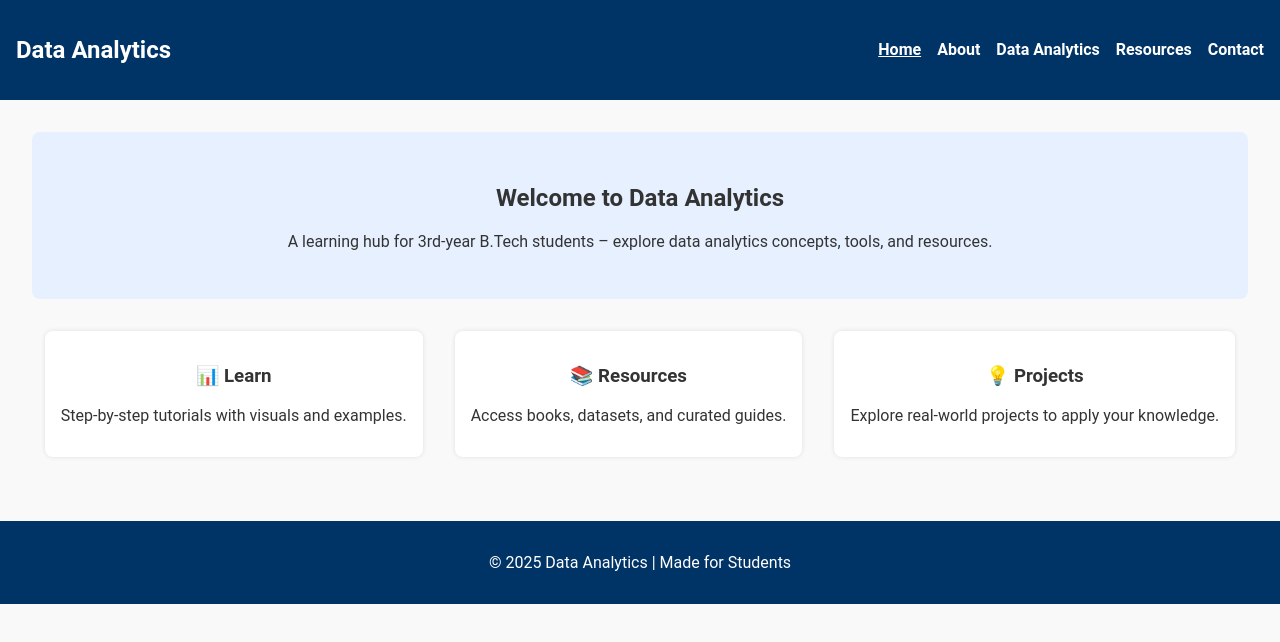
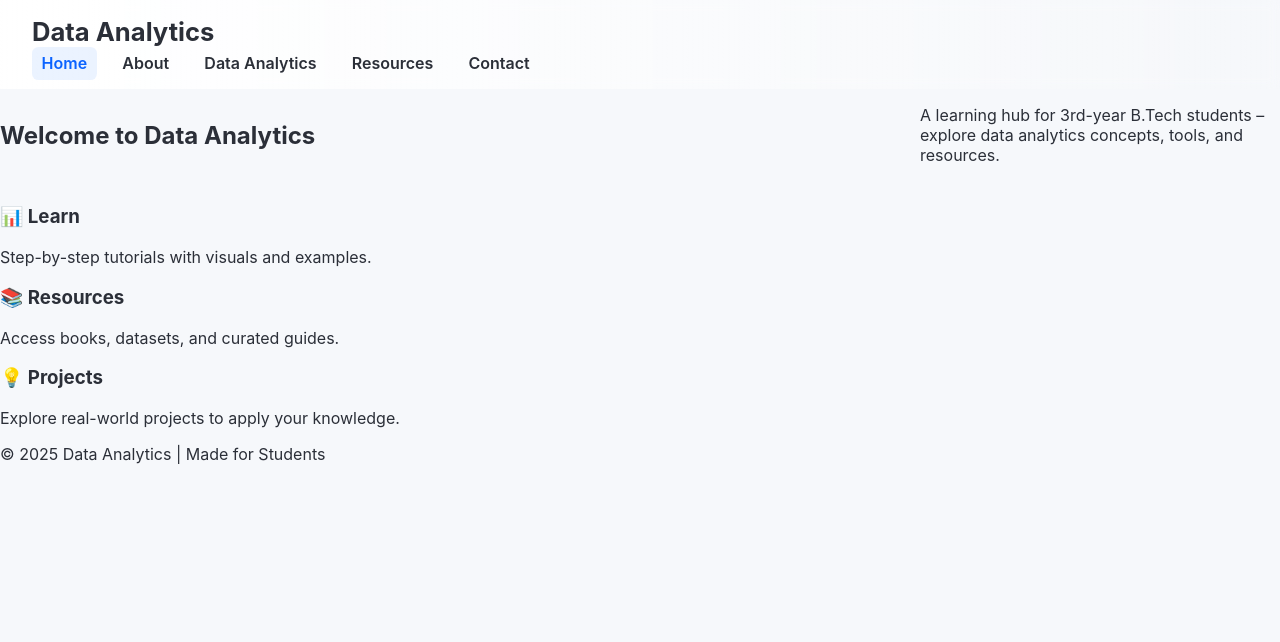
Before and after one commit to shiroonigami23-ui/Data-Analytics, a plain HTML site: page index.html in a window 1280 px wide. Drawn offline with Linux system fonts and the light colour scheme; files that its build step writes are made by us from their sources; no server answers; files whose address does not match are found by name.

Commit message:
Add files via upload

```diff
--- a/style.css
+++ b/style.css
@@ -1,70 +1,50 @@
-body {
-  margin: 0;
-  font-family: 'Roboto', sans-serif;
-  background: #f9f9f9;
-  color: #333;
+:root{
+  --bg:#f6f8fb; --card:#fff; --muted:#2b2f38; --accent:#0b63ff;
 }
-header {
-  background: #003366;
-  color: white;
-  padding: 1rem;
+@media (prefers-color-scheme: dark){
+  :root{--bg:#0b1220; --card:#071022; --muted:#9ca3af; --accent:#3ea0ff;}
 }
-nav {
-  display: flex;
-  justify-content: space-between;
-  align-items: center;
+*{box-sizing:border-box}
+body{margin:0;font-family:Inter,system-ui,Segoe UI,Roboto,'Helvetica Neue',Arial;background:var(--bg);color:var(--muted);-webkit-font-smoothing:antialiased}
+header{display:flex;align-items:center;justify-content:space-between;padding:1rem 2rem;background:linear-gradient(90deg,var(--card),rgba(255,255,255,0.02));position:sticky;top:0;z-index:20;backdrop-filter: blur(6px)}
+.logo{display:flex;align-items:center;gap:.6rem;color:var(--accent);font-weight:700}
+nav ul{display:flex;gap:1rem;list-style:none;padding:0;margin:0}
+nav a{color:var(--muted);text-decoration:none;padding:.4rem .6rem;border-radius:.4rem;font-weight:600}
+nav a.active, nav a:hover{background:rgba(11,99,255,0.08);color:var(--accent)}
+
+.container{max-width:1100px;margin:2rem auto;padding:0 1rem}
+.hero{display:grid;grid-template-columns:1fr 360px;gap:1.5rem;align-items:center;margin-bottom:1.5rem}
+.hero-card{background:var(--card);padding:1.25rem;border-radius:12px;box-shadow:0 6px 18px rgba(2,6,23,0.06);color:inherit}
+h1{margin:0 0 .4rem 0;font-size:1.6rem;color:inherit}
+.lead{color:var(--muted);margin:0 0 .8rem 0}
+
+.search-bar{display:flex;gap:.5rem;margin:1rem 0}
+.search-bar input{flex:1;padding:.6rem .8rem;border-radius:8px;border:1px solid rgba(0,0,0,0.06);outline:none}
+.controls{display:flex;gap:.5rem;align-items:center}
+
+.grid{display:grid;grid-template-columns:repeat(auto-fill,minmax(220px,1fr));gap:1rem;margin-top:1rem}
+.card{background:var(--card);padding:1rem;border-radius:10px;overflow:hidden;position:relative;transition:transform .18s,box-shadow .18s;box-shadow:0 6px 14px rgba(2,6,23,0.04)}
+.card:hover{transform:translateY(-6px);box-shadow:0 10px 30px rgba(3,8,20,0.12)}
+.thumb{height:120px;border-radius:8px;overflow:hidden;background:#eef2ff;display:flex;align-items:center;justify-content:center;font-size:48px}
+.meta{margin-top:.6rem;display:flex;justify-content:space-between;align-items:center}
+.badge{background:rgba(11,99,255,0.12);color:var(--accent);padding:.2rem .5rem;border-radius:6px;font-weight:700;font-size:.75rem}
+
+.controls small{color:var(--muted)}
+
+.preview-modal{position:fixed;inset:0;background:rgba(2,6,23,0.6);display:flex;align-items:center;justify-content:center;z-index:50;visibility:hidden;opacity:0;transition:opacity .15s}
+.preview-modal.open{visibility:visible;opacity:1}
+.preview-inner{width:90%;height:85%;background:var(--card);border-radius:10px;overflow:auto;position:relative;padding:1rem}
+.preview-inner img{max-width:100%;height:auto;display:block;margin:0 auto}
+
+.footer{text-align:center;padding:2rem 0;color:var(--muted)}
+
+/* small animations */
+.quirk{display:inline-block;transform-origin:center;transition:transform .3s}
+.quirk:hover{transform:rotate(-8deg) scale(1.04)}
+
+/* responsive */
+@media(max-width:800px){
+  .hero{grid-template-columns:1fr;gap:1rem}
+  .hero .side{order:-1}
+  nav ul{display:none}
 }
-nav ul {
-  list-style: none;
-  display: flex;
-  gap: 1rem;
-}
-nav ul li a {
-  color: white;
-  text-decoration: none;
-  font-weight: bold;
-}
-nav ul li a.active, nav ul li a:hover {
-  text-decoration: underline;
-}
-main {
-  padding: 2rem;
-}
-.hero {
-  background: #e6f0ff;
-  padding: 2rem;
-  text-align: center;
-  border-radius: 8px;
-}
-.features {
-  display: flex;
-  gap: 2rem;
-  margin-top: 2rem;
-  justify-content: center;
-}
-.features div {
-  background: white;
-  padding: 1rem;
-  border-radius: 8px;
-  box-shadow: 0 0 5px rgba(0,0,0,0.1);
-  text-align: center;
-}
-footer {
-  text-align: center;
-  padding: 1rem;
-  background: #003366;
-  color: white;
-  margin-top: 2rem;
-}
-@media (prefers-color-scheme: dark) {
-  body {
-    background: #121212;
-    color: #eee;
-  }
-  header, footer {
-    background: #001a33;
-  }
-  .features div {
-    background: #1e1e1e;
-  }
-}
```
